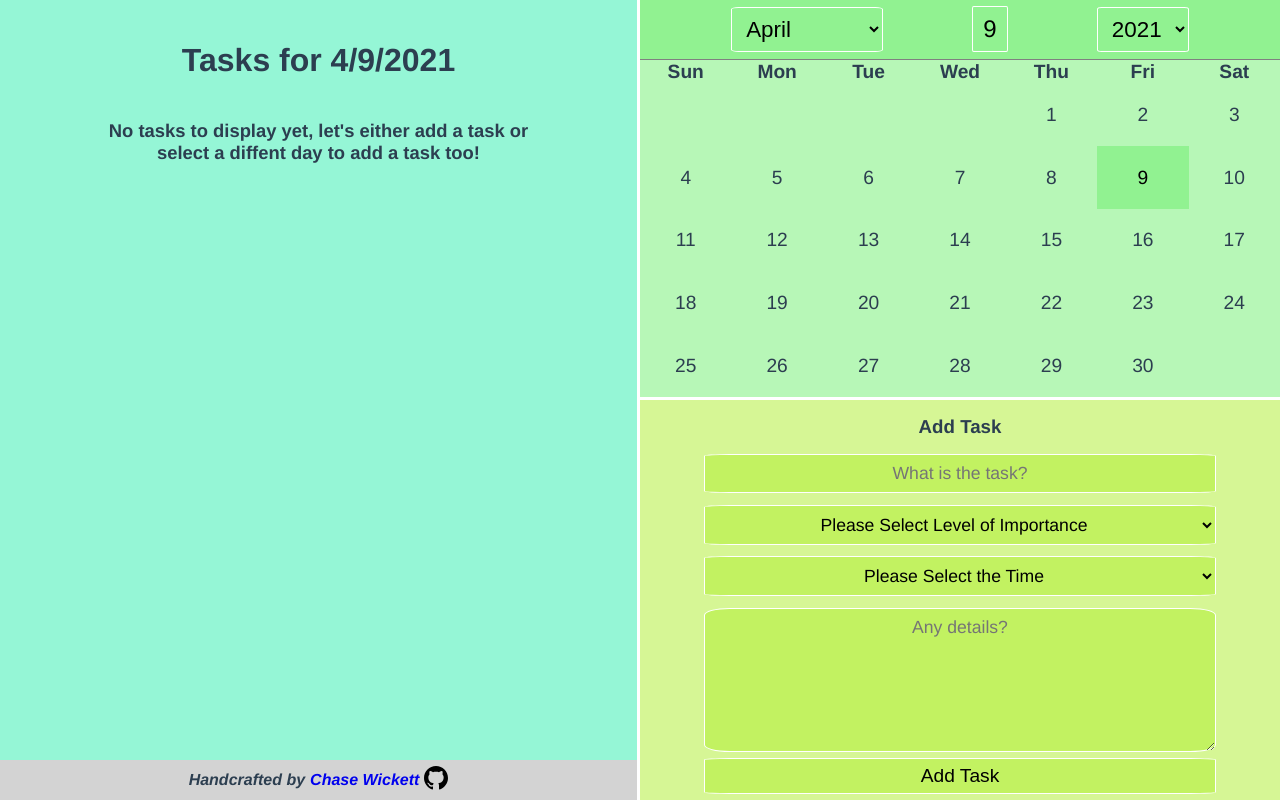
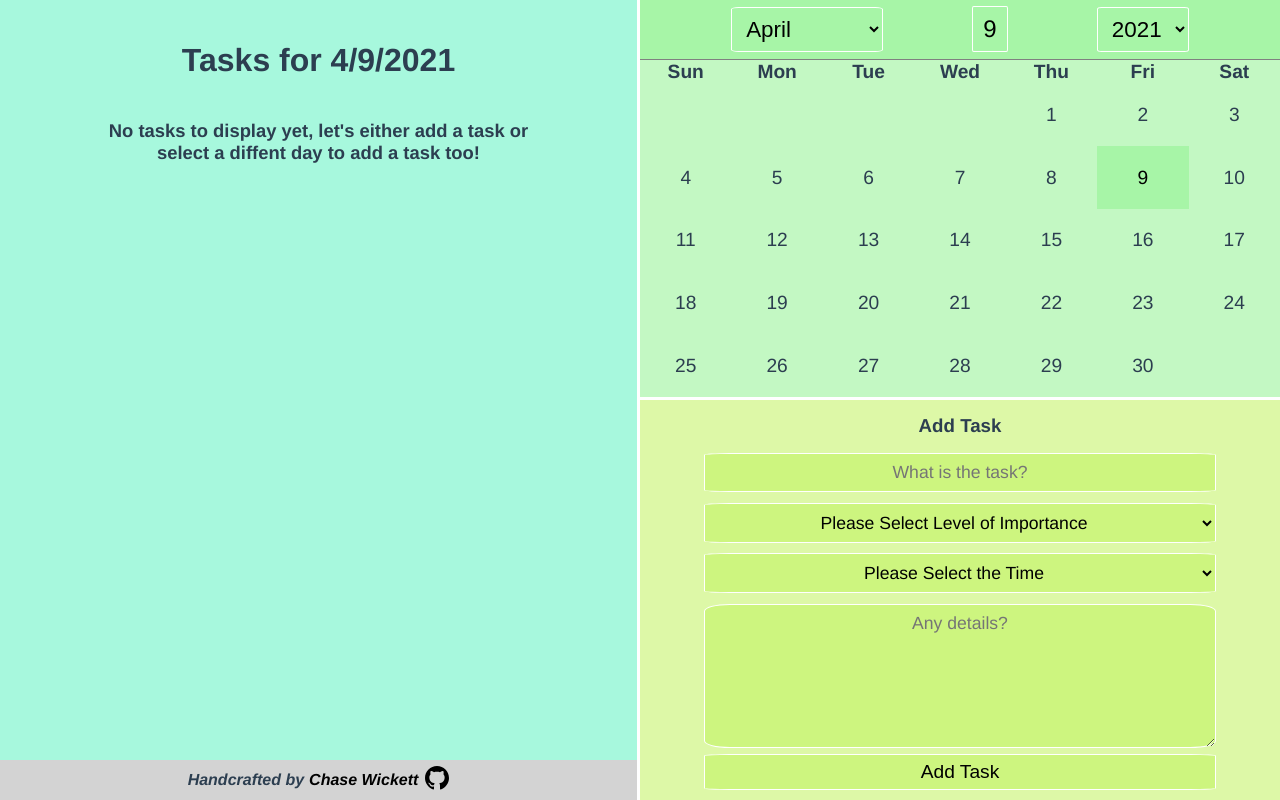
Before and after one commit to wickettc/planner, a Vue app: page / in a window 1280 px wide. Built offline with nearby package versions, Linux system fonts and the light colour scheme.

Commit message:
style updates

```diff
--- a/src/App.vue
+++ b/src/App.vue
@@ -193,21 +193,23 @@ select {
     grid-area: displaytasks;
     border-right: 3px solid white;
     height: 100vh;
-    background: #95f6d6;
+    width: 50vw;
+    background: #a7f8dd;
 }
 
 .v-calendar {
     box-sizing: border-box;
     grid-area: calendar;
     border-bottom: 3px solid white;
-    background: #b7f7b7;
+    width: 50vw;
+    background: #c3f8c3;
 }
 
 .v-addtask {
     box-sizing: border-box;
     grid-area: addtask;
-    width: 100%;
-    background: #d6f695;
+    width: 50vw;
+    background: #ddf8a7;
 }
 
 @media only screen and (max-width: 767px) {
@@ -220,16 +222,19 @@ select {
     .v-display-tasks {
         border-bottom: 3px solid white;
         border-right: none;
+        width: 100%;
     }
 
     .v-calendar {
         display: none;
         border-bottom: 3px solid white;
+        width: 100%;
     }
 
     .v-addtask {
         display: none;
         border-bottom: 3px solid white;
+        width: 100%;
     }
 
     .show-add-task {
--- a/src/components/AddTask.vue
+++ b/src/components/AddTask.vue
@@ -115,6 +115,7 @@ h3 {
     display: flex;
     justify-content: center;
     align-items: center;
+    padding-bottom: 5px;
 }
 
 .error {
@@ -134,7 +135,7 @@ textarea,
 select {
     padding: 8px 10px;
     text-align: center;
-    background: #c2f261;
+    background: #cdf57f;
     border: 1px solid white;
     font-size: 1.1rem;
     font-family: Avenir, Helvetica, Arial, sans-serif;
@@ -159,7 +160,7 @@ select option[value='not-important'] {
 }
 
 button {
-    background: #c2f261;
+    background: #cdf57f;
     border: 1px solid white;
     border-radius: 5%;
     transition: all 0.3s ease-in-out;
--- a/src/components/Calendar.vue
+++ b/src/components/Calendar.vue
@@ -185,7 +185,7 @@ export default {
     height: 15%;
     font-size: 1.5rem;
     border-bottom: 1px solid gray;
-    background: #91f291;
+    background: #a7f5a7;
 }
 
 .calendar-selectors select {
@@ -215,7 +215,7 @@ select {
 }
 
 .today {
-    background-color: #91f291;
+    background-color: #a7f5a7;
     color: black;
     box-sizing: border-box;
 }
@@ -233,7 +233,7 @@ td {
 
 select,
 .selcted-date-div {
-    background: #91f291;
+    background: #a7f5a7;
     border: 1px solid white;
     padding: 8px 10px;
     color: black;
--- a/src/components/Footer.vue
+++ b/src/components/Footer.vue
@@ -48,9 +48,15 @@ footer {
 a {
     text-decoration: none;
     margin-left: 5px;
+    color: black;
+    transition: all 0.3s ease-in-out;
+}
+
+a:hover {
+    transform: scale(1.05);
 }
 
 .git-icon {
-    margin-left: 5px;
+    margin-left: 7px;
 }
 </style>
--- a/src/components/Popup.vue
+++ b/src/components/Popup.vue
@@ -23,6 +23,7 @@ export default {
     position: fixed;
     left: 50%;
     top: 50%;
+    max-width: 80%;
     transform: translate(-50%, -50%);
     border: 3px solid black;
     background-color: gray;
@@ -31,6 +32,10 @@ export default {
     flex-direction: column;
     text-align: center;
     color: black;
+}
+
+.popup h2 {
+    overflow-wrap: break-word;
 }
 
 .btns {
--- a/src/components/Task.vue
+++ b/src/components/Task.vue
@@ -29,6 +29,7 @@
             </div>
         </div>
         <div v-if="showDetails" :class="['task-detail', task.importance]">
+            <h5>Details</h5>
             {{ task.details }}
             <div v-if="!task.details">Sorry, no details</div>
         </div>
@@ -55,7 +56,7 @@ export default {
     margin-bottom: 5px;
     color: black;
     border: 1px solid gray;
-    background: #30f2f2;
+    background: #97f7d7;
 }
 
 .task {
@@ -95,6 +96,13 @@ export default {
     padding: 5px 10px;
 }
 
+.task-detail h5 {
+    font-style: italic;
+    text-decoration: underline;
+    margin-top: 0;
+    margin-bottom: 8px;
+}
+
 .very-important {
     border-left: 15px solid red;
 }
@@ -107,15 +115,4 @@ export default {
     border-left: 15px solid yellow;
 }
 
-button {
-    background: #77f6f6;
-    border: 1px solid black;
-    transition: all 0.3s ease-in-out;
-    border-radius: 5%;
-}
-
-button:hover {
-    background: #30f2f2;
-    transform: scale(1.05);
-}
 </style>
```
